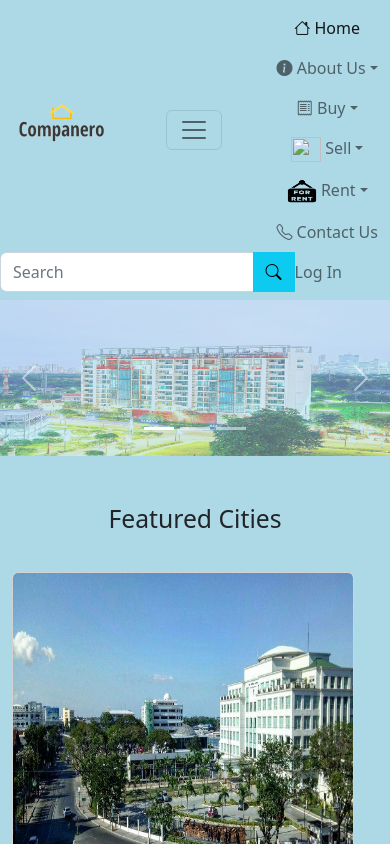
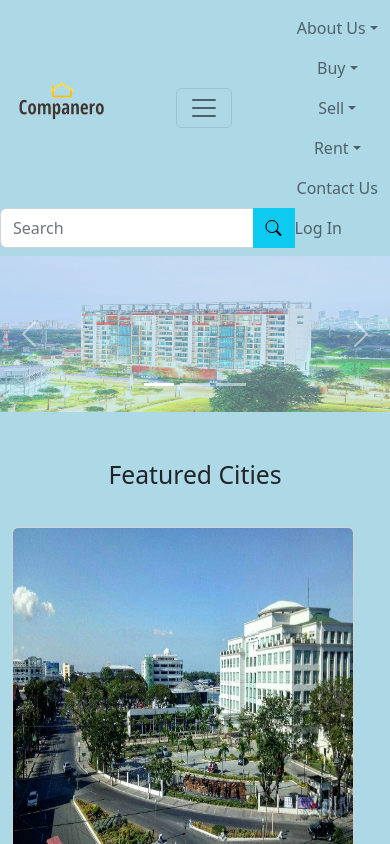
Before and after one commit to Nicholo06/real-estate-4man, a plain HTML site: page pages/index.html in a window 390 px wide. Shown: the top 844 px of the page. Drawn offline with nearby package versions, Linux system fonts and the light colour scheme; files that its build step writes are made by us from their sources.

Commit message:
updated the index.html

```diff
--- a/pages/index.html
+++ b/pages/index.html
@@ -7,12 +7,14 @@
     <link href="https://cdn.jsdelivr.net/npm/bootstrap@5.2.1/dist/css/bootstrap.min.css"
     rel="stylesheet" integrity="sha384-iYQeCzEYFbKjA/T2uDLTpkwGzCiq6soy8tYaI1GyVh/UjpbCx/TYkiZhlZB6+fzT" crossorigin="anonymous">
     <link rel="stylesheet" href="https://cdn.jsdelivr.net/npm/bootstrap-icons@1.9.1/font/bootstrap-icons.css">
-    <link rel="stylesheet" href="../css/style2.css">
+    <link rel="stylesheet" href="css/style2.css">
+</head>
+<body>
 <style>
 
 footer {
 
-        padding-top: 5%;
+  padding-top: 10%;
 
 }
 
@@ -30,51 +32,69 @@
 
   }
 
+navbar-nav {
+  position: fixed;
+}
+
+
 </style>
-</head>
-<body>
+
 <!-- As a link -->
-
+<!-- navbar logo-->
 <nav class="navbar fixed-sticky navbar-expand-sm" style="margin-top: auto ; margin-bottom: auto;">
   <div class="container-fluid">
-    <img src="../assets/Untitled-1.png" class="navbar-logo">      <button type="button" class="navbar-toggler" data-bs-toggle="collapse" data-bs-target="#navbar_collapse">
-        <span class="navbar-toggler-icon"></span>
+    <a href="index.html">
+    <img src="../assets/Untitled-1.png" style="height: 100px; width: auto;" height="170" alt="Logo">      <button type="button" class="navbar-toggler" data-bs-toggle="collapse" data-bs-target="#navbar_collapse">
+        <span class="navbar-toggler-icon">
+          </a>
+        </span>
     </button>
+<!-- navbar logo -->
 
               <div class="navbar-nav">
-              <a href="../pages/index.html" class="nav-item nav-link active"><i class="bi bi-house"></i> Home</a>
+              <!-- About us -->
               <div class="nav-item dropdown ">
-                <a class="nav-item nav-link dropdown-toggle" href="#" data-bs-toggle="dropdown"><i class="bi bi-info-circle-fill"></i> About Us</a>
+                <a class="nav-item nav-link dropdown-toggle" href="#" data-bs-toggle="dropdown"></i> About Us</a>
                     <div class="dropdown-menu">
                         <a href="Who _are_We.html" class="dropdown-item">Who are We</a>
                         <a href="Mission.html" class="dropdown-item">Mission</a>
                         <a href="Vision.Html" class="dropdown-item">Vision</a>
                 </div>
                     </div>
+               <!-- end -->
+
+                    <!-- Buy -->
                 <div class="nav-item dropdown ">
-                    <a class="nav-item nav-link dropdown-toggle" href="#" data-bs-toggle="dropdown"><i class="bi bi-receipt"></i> Buy</a>
+                    <a class="nav-item nav-link dropdown-toggle" href="#" data-bs-toggle="dropdown">Buy</a>
                           <div class="dropdown-menu">
                               <a href="pages/preselling.html" class="dropdown-item">Pre-Selling</a>
                               <a href="pages/RFO.html" class="dropdown-item">Ready For Occupancy</a>
                       </div>
                           </div>
+                    <!-- end -->
+
+                    <!-- Sell -->
               <div class="nav-item dropdown ">
-                    <a class="nav-item nav-link dropdown-toggle" href="#" data-bs-toggle="dropdown" ><img src="../assets/1368166.png" width="30px" height="25px"></i> Sell</a>
+                    <a class="nav-item nav-link dropdown-toggle" href="#" data-bs-toggle="dropdown" >Sell</a>
                           <div class="dropdown-menu">
                               <a href="pages/House_and_Lot.html" class="dropdown-item">House and Lot</a>
                               <a href="pages/Condominium.html" class="dropdown-item">Condominium</a>
                           </div>
               </div>
+                    <!-- end -->
 
+                    <!-- Rent -->
               <div class="nav-item dropdown ">
-                <a class="nav-item nav-link dropdown-toggle" href="#" data-bs-toggle="dropdown" ><img src="../assets/for_rent.png" width="30px" height="25px"></i> Rent</a>
+                <a class="nav-item nav-link dropdown-toggle" href="#" data-bs-toggle="dropdown" >Rent</a>
                       <div class="dropdown-menu">
                           <a href="Short_Term.html" class="dropdown-item">Short Term</a>
                           <a href="Long_Term.html" class="dropdown-item">Long Term</a>
                       </div>
             </div>
+                      <!-- end -->
 
-              <a href="contact_us.html" class="nav-item nav-link"><i class="bi bi-telephone"></i> Contact Us</a>
+                      <!-- Contact us -->
+              <a href="contact_us.html" class="nav-item nav-link">Contact Us</a>
               </div>
           </div>
       <form class="d-flex">
@@ -82,6 +102,7 @@
               <input type="text" class="form-control" placeholder="Search">
               <button type="submit" class="btn btn-info"><i class="bi bi-search"></i></button>
       </form>
+                        <!-- end -->
       <div class="navbar-nav ms-auto mx-5">
           <a href="login.html" class="nav-item nav-link"> Log In</a>
           </div>
```
Lines whose indentation alone changed are shown as unchanged.
